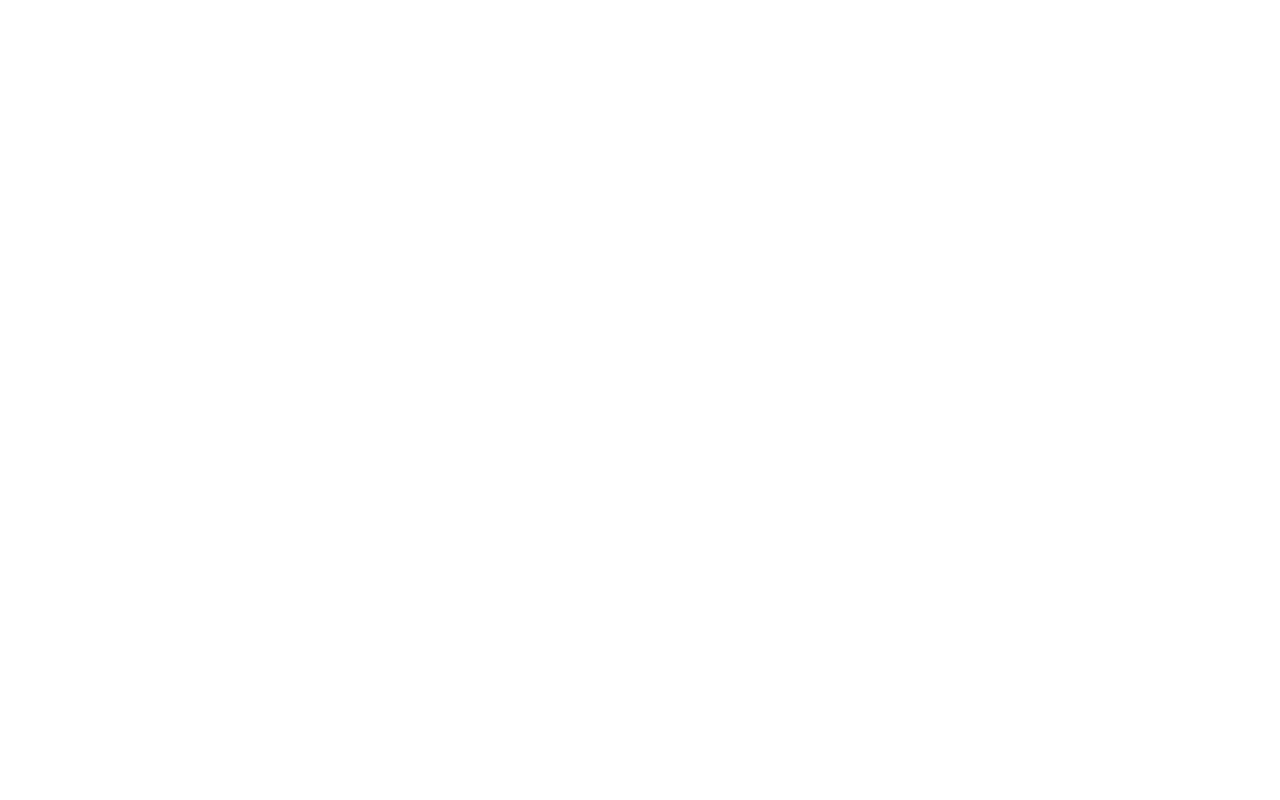
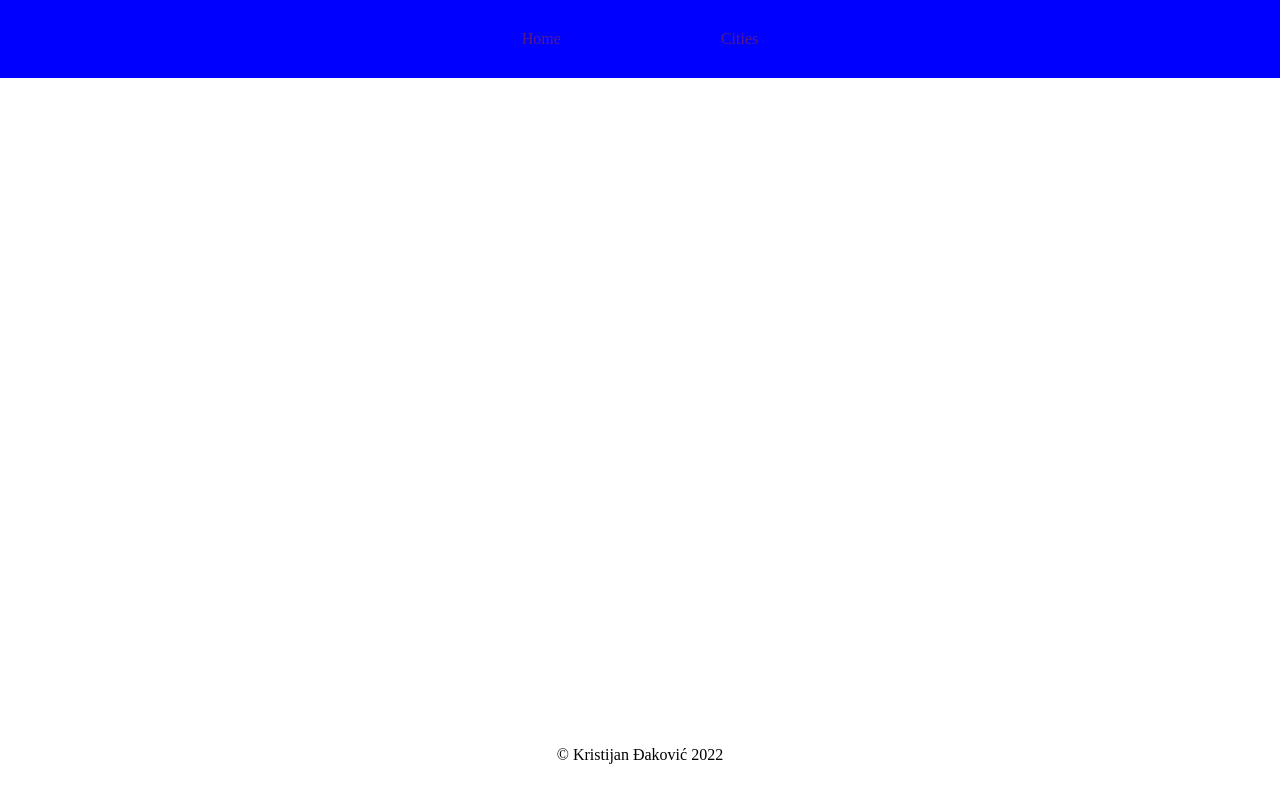
Before and after one commit to kristijan00/worldClocks, a plain HTML site: page index.html in a window 1280 px wide. Drawn offline with Linux system fonts and the light colour scheme.

Commit message:
Added the basic structure + css styles

```diff
--- a/css/styles.css
+++ b/css/styles.css
@@ -0,0 +1,33 @@
+body {
+    display       : flex;
+    min-height    : 100vh;
+    flex-direction: column;
+    overflow: hidden;
+    margin: 0;
+}
+
+header {
+    width: 100%;
+}
+
+nav {
+    /* width: 100%; */
+    display        : flex;
+    justify-content: center;
+    padding: 30px;
+    background-color: blue;
+}
+
+nav a {
+    margin: 0 80px 0 80px;
+    text-decoration: none;
+}
+
+main {
+    flex: 1;
+}
+
+footer {
+    text-align: center;
+    padding   : 20px;
+}
--- a/index.html
+++ b/index.html
@@ -1,12 +1,34 @@
 <!DOCTYPE html>
 <html lang="en">
+
 <head>
     <meta charset="UTF-8">
     <meta http-equiv="X-UA-Compatible" content="IE=edge">
     <meta name="viewport" content="width=device-width, initial-scale=1.0">
-    <title>Document</title>
+    <link rel="stylesheet" href="/css/styles.css">
+    <title>World Clocks</title>
 </head>
+
 <body>
+    <header>
+        <nav>
+            <a href="">Home</a>
+            <a href="">Cities</a>
+        </nav>
 
+    </header>
+    <main>
+
+        <div class="clock"></div>
+        <div class="picture"></div>
+
+    </main>
+    <footer>
+
+        <p>© Kristijan Đaković 2022</p>
+
+    </footer>
+    <script src="/js/main.js"></script>
 </body>
+
 </html>
```
Also changed, not shown: partials/cities.html (added), partials/home.html (added), 1 other file.
